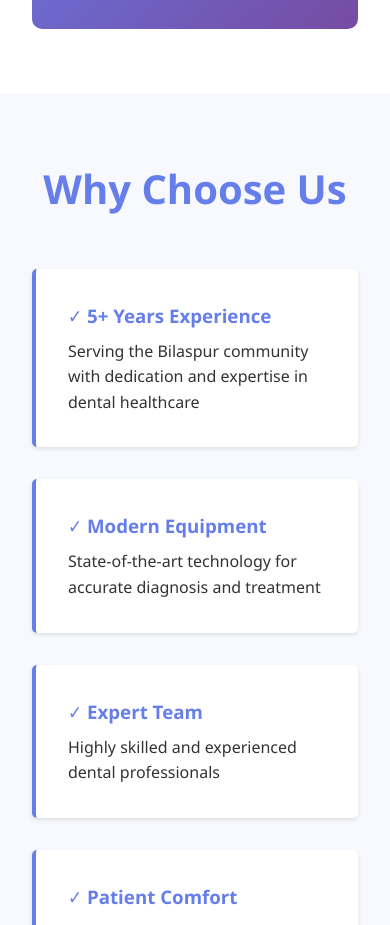
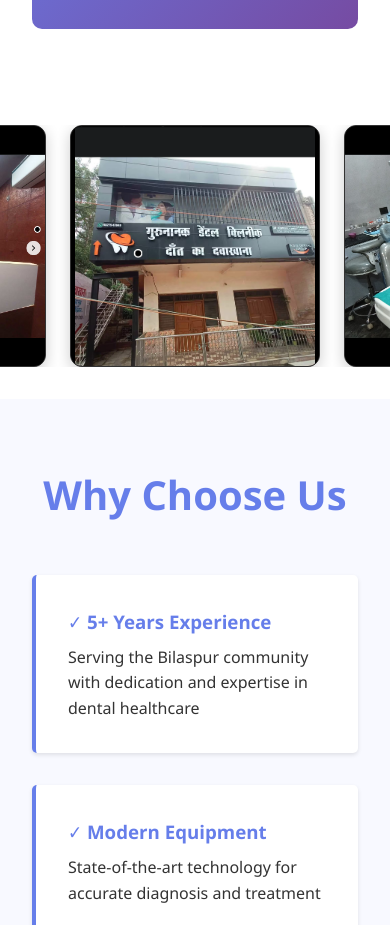
Before and after one commit to Girish-Kumar-Sahu/gurunanak-clinic-demo, a plain HTML site: page index.html in a window 390 px wide. Shown: the part 3952-4877 px from the top of the page. Drawn offline with Linux system fonts and the light colour scheme.

Commit message:
Implement photo gallery with responsive design
Added a responsive photo gallery with cards and captions.

```diff
--- a/index.html
+++ b/index.html
@@ -16,7 +16,58 @@
             line-height: 1.6;
             color: #333;
         }
+        /* Horizontal Side-by-Side Gallery Container */
+.photo-gallery {
+  display: flex;
+  flex-direction: row;
+  justify-content: center;
+  align-items: stretch;
+  gap: 1.5rem;
+  max-width: 1200px;
+  margin: 2rem auto;
+  padding: 0 5%;
+  overflow-x: auto; /* Enables smooth horizontal scroll on smaller screens */
+  white-space: nowrap;
+}
 
+/* Individual Photo Card */
+.photo-card {
+  flex: 1 1 0px;            /* Equal width distribution for all 3 cards */
+  min-width: 250px;         /* Prevents cards from crushing on small screens */
+  background: #1e1e1e;
+  border-radius: 12px;
+  overflow: hidden;
+  border: 1px solid var(--border, #333);
+  box-shadow: 0 4px 15px rgba(0, 0, 0, 0.2);
+  transition: transform 0.3s ease, box-shadow 0.3s ease;
+  display: flex;
+  flex-direction: column;
+}
+
+.photo-card:hover {
+  transform: translateY(-5px);
+  box-shadow: 0 8px 25px rgba(0, 0, 0, 0.3);
+}
+
+/* Image Fit - Full Photo Maintained */
+.photo-card img {
+  width: 100%;
+  height: 240px;
+  object-fit: contain;      /* Keeps the whole photo visible */
+  background-color: #000;   /* Clean background fill */
+  display: block;
+}
+
+/* Photo Caption */
+.photo-caption {
+  padding: 0.8rem 1rem;
+  font-size: 0.85rem;
+  font-weight: 600;
+  color: #ffffff;
+  text-align: center;
+  background: var(--bg-surface, #2a2a2a);
+  margin-top: auto;         /* Pins caption to the bottom evenly */
+}
         header {
             background: linear-gradient(135deg, #667eea 0%, #764ba2 100%);
             color: white;
@@ -403,6 +454,25 @@
             </div>
         </div>
     </section>
+    <div class="photo-gallery">
+  <div class="photo-card">
+    <img src="1.png" alt="Serenity Spa Front Signboard">
+
+  </div>
+
+  <div class="photo-card">
+    <img src="2.png" alt="Serenity Spa Interior">
+
+  </div>
+
+  <div class="photo-card">
+    <img src="3.png" alt="Clinic Reception Desk">
+
+  </div>
+</div>
+
+
+
 
     <!-- Highlights Section -->
     <section class="highlights">
```
